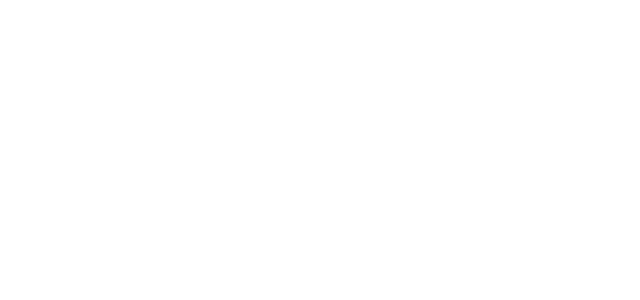
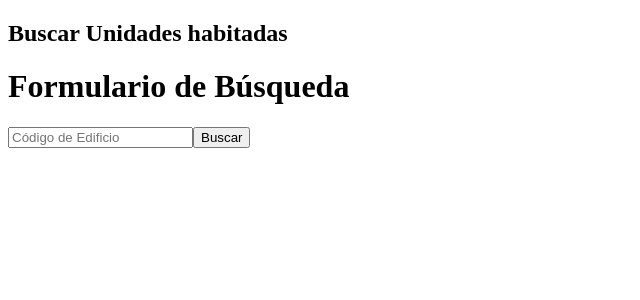
Before and after one commit to viccmedina91/api_tpo, a React (Create React App) app in the folder api_front/: page /unidad/habitada in a window 1280 px wide. Before the commit this address had no page. Shown: the top 300 px of the page, without its empty margins (0-640 px from the left). Built offline with nearby package versions, Linux system fonts and the light colour scheme.

Commit message:
vamos agregando las funciones del nuevo controlador

```diff
--- a/api_front/src/Layout.js
+++ b/api_front/src/Layout.js
@@ -19,6 +19,9 @@
                             </li>
                             <li>
                                 <Link to="/edificio/unidades">Unidades por Edificio</Link>
+                            </li>
+                            <li>
+                                <Link to="/unidad/habitada">Unidades por Habitadas</Link>
                             </li>
                         </ul>
                     </li>
--- /dev/null
+++ b/api_front/src/SearchHabitado.js
@@ -0,0 +1,37 @@
+import React, { useState } from 'react';
+import ShowList from "./ShowList";
+import FormSearch from './Forms/FormSearch';
+
+function SearchHabitado() {
+    const [responseData, setResponseData] = useState(null);
+
+    const handleSubmit = (campo) => {
+        // Devuelve el reclamo según el identificador que enviemos
+        fetch(`http://localhost:8080/unidad/habitado/${campo}`)
+            .then((response) => {
+                if (!response.ok) {
+                    throw new Error('Network response was not ok');
+                }
+                return response.json();
+            })
+            .then((data) => {
+                // Manejar la respuesta del backend, esto no se que hace, preguntar
+                setResponseData(data);
+                console.log(typeof (responseData));
+            })
+            .catch((error) => {
+                console.error('Error al hacer la solicitud:', error);
+            });
+    };
+
+    return (
+        <div>
+            <h2>Buscar Unidades habitadas</h2>
+            <FormSearch onSubmit={handleSubmit} />
+            {responseData && (<ShowList result={JSON.stringify(responseData, null, 2)} />
+            )}
+        </div>
+    );
+}
+
+export default SearchHabitado;
--- a/api_front/src/index.js
+++ b/api_front/src/index.js
@@ -4,6 +4,7 @@
 import SearchEdificio from "./SearchEdificio";
 import ListadoEdificio from "./ListadoEdificio";
 import ListadoUnidad from "./ListadoUnidad";
+import SearchHabitado from "./SearchHabitado";
 import ListadoPersona from "./ListadoPersona";
 import SearchPersona from "./SearchPersona";
 import ListadoDuenio from "./ListadoDuenio";
@@ -35,6 +36,8 @@
         <Route path="/edificio/listar" element={<ListadoEdificio />}></Route>
         <Route path="/edificio/listar_unidades" element={<ListadoUnidad />}></Route>
         <Route path="/edificio/unidades" element={<SearchUnidad />}></Route>
+        <Route path="/unidad/habitada" element={<SearchHabitado />}></Route>
+
 
         <Route path="/personas/listar" element={<ListadoPersona />}></Route>
         <Route path="/personas/buscar" element={<SearchPersona />}></Route>
```
